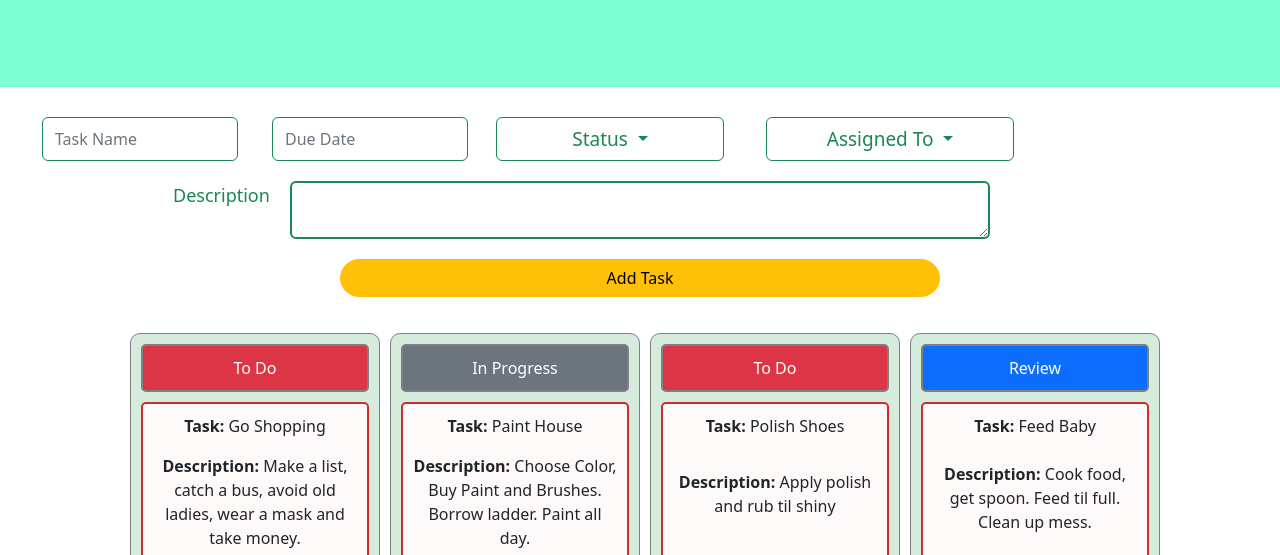
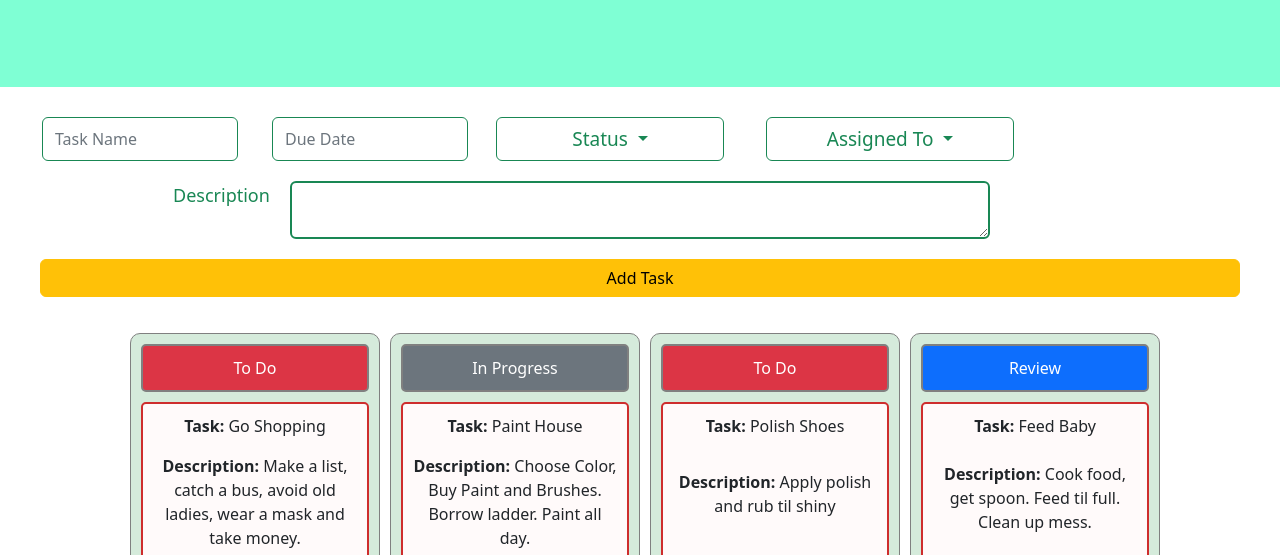
Before and after one commit to AliceKM/Genesis-Todotask, a plain HTML site: page index.html in a window 1280 px wide. Shown: the part 219-774 px from the top of the page. Drawn offline with nearby package versions, Linux system fonts and the light colour scheme.

Commit message:
fixed centering

```diff
--- a/index.html
+++ b/index.html
@@ -87,7 +87,7 @@
         id="floatingTextarea"></textarea>
       <label for="floatingTextarea ">Description</label>
     </div>
-    <input class="btn btn-warning w-50 mx-auto rounded-pill" type="submit" value="Add Task">
+    <input class="btn btn-warning" type="submit" value="Add Task">
   </div>
 
 
```
